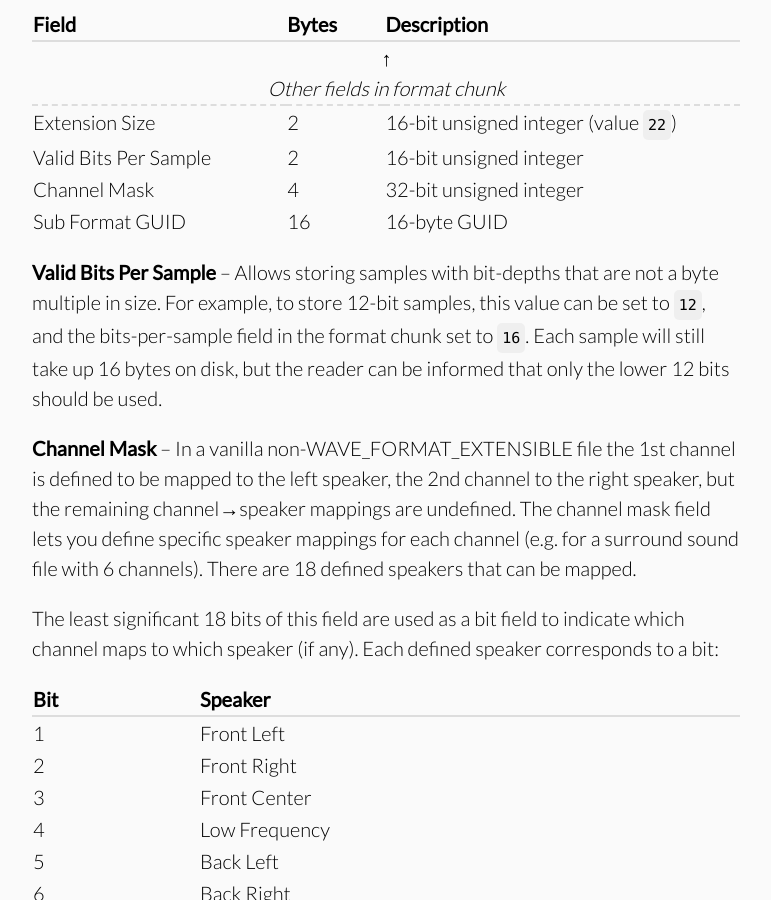
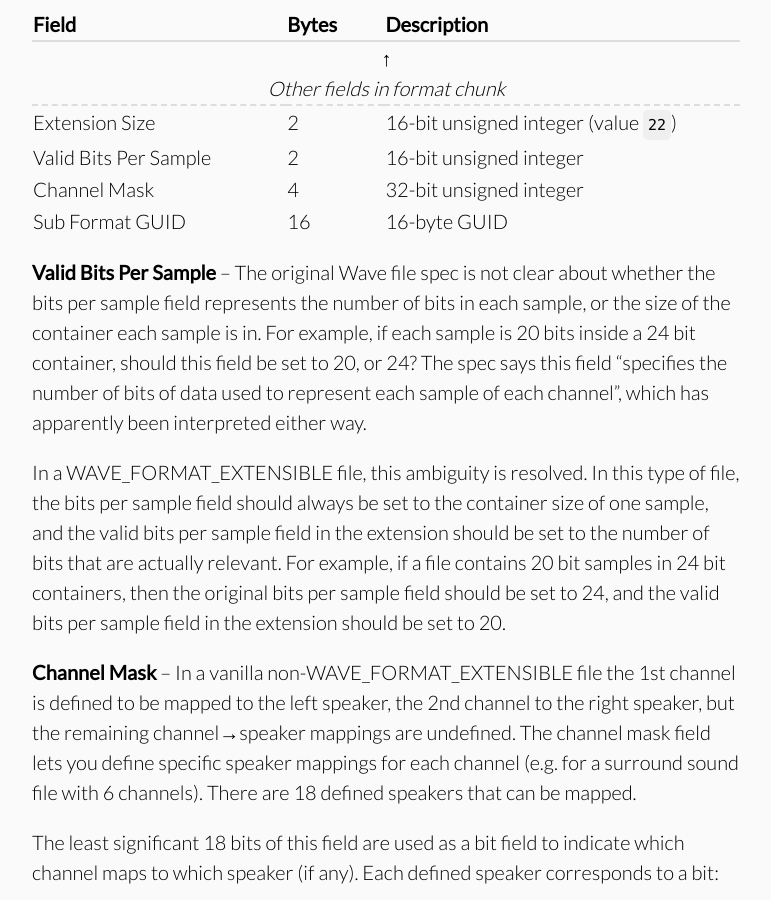
Before and after one commit to jstrait/wavefile, a Jekyll site: the page built from how_wave_files_work.html, in a window 1280 px wide and 900 px high, scrolled down 7324 px. Shown: the whole window, without its empty margins (254-1025 px from the left). Built offline with Jekyll 4.4.1, drawn with Linux system fonts in a browser that asks for light colours; some web fonts are replaced.

Commit message:
Better "Valid Bits Per Sample" field description
The old description was confusing because made it seem like the
only way to have a bits per sample value that was different from
the sample container size was to use this field, even though the
earlier "bytes per sample frame" description shows a different way
to do this. It also was missing an explanation of the historical
reasons for why this field was added.

```diff
--- a/how_wave_files_work.html
+++ b/how_wave_files_work.html
@@ -262,7 +262,8 @@ and Data Specifications 1.0, August 1991</a></li>
       </tr>
     </table>
   </div>
-  <p><strong>Valid Bits Per Sample</strong> &ndash; Allows storing samples with bit-depths that are not a byte multiple in size. For example, to store 12-bit samples, this value can be set to <code>12</code>, and the bits-per-sample field in the format chunk set to <code>16</code>. Each sample will still take up 16 bytes on disk, but the reader can be informed that only the lower 12 bits should be used.</p>
+  <p><strong>Valid Bits Per Sample</strong> &ndash; The original Wave file spec is not clear about whether the bits per sample field represents the number of bits in each sample, or the size of the container each sample is in. For example, if each sample is 20 bits inside a 24 bit container, should this field be set to 20, or 24? The spec says this field &ldquo;specifies the number of bits of data used to represent each sample of each channel&rdquo;, which has apparently been interpreted either way.</p>
+  <p>In a WAVE_FORMAT_EXTENSIBLE file, this ambiguity is resolved. In this type of file, the bits per sample field should always be set to the container size of one sample, and the valid bits per sample field in the extension should be set to the number of bits that are actually relevant. For example, if a file contains 20 bit samples in 24 bit containers, then the original bits per sample field should be set to 24, and the valid bits per sample field in the extension should be set to 20.</p>
   <p><strong>Channel Mask</strong> &ndash; In a vanilla non-WAVE_FORMAT_EXTENSIBLE file the 1st channel is defined to be mapped to the left speaker, the 2nd channel to the right speaker, but the remaining channel&rarr;speaker mappings are undefined. The channel mask field lets you define specific speaker mappings for each channel (e.g. for a surround sound file with 6 channels). There are 18 defined speakers that can be mapped.</p>
   <p>The least significant 18 bits of this field are used as a bit field to indicate which channel maps to which speaker (if any). Each defined speaker corresponds to a bit:</p>
   <div class="scroll-x">
```
